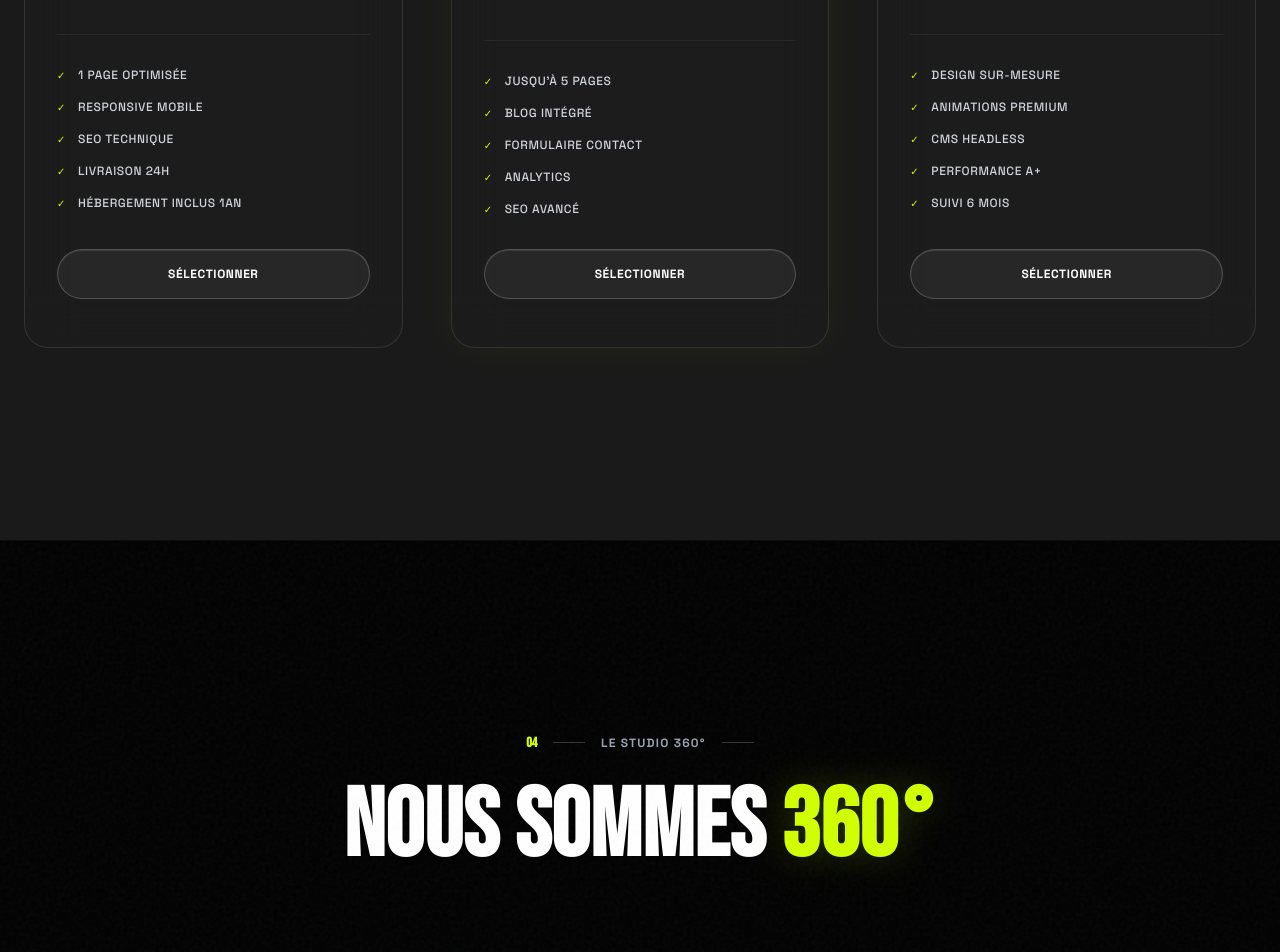
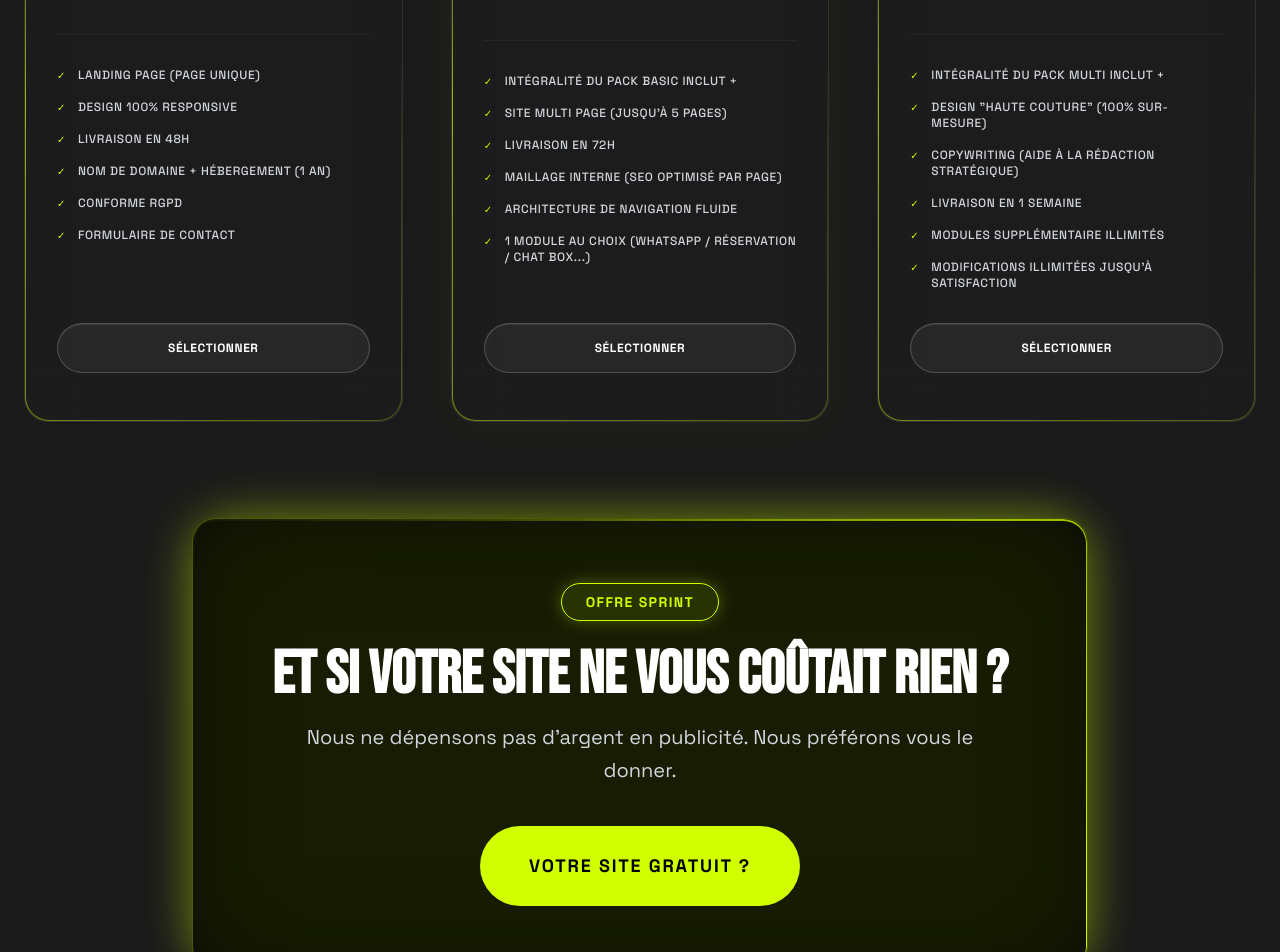
Before and after one commit to benchr-visuall/benchagencyv2, a Next.js app: page / in a window 1280 px wide. Shown: the part 2880-3832 px from the top of the page. Built offline with nearby package versions, Linux system fonts and the light colour scheme.

Commit message:
feat: update offers section data, add sprint offer with 3D effects and animated borders

```diff
--- a/src/components/OffresSection.tsx
+++ b/src/components/OffresSection.tsx
@@ -12,13 +12,14 @@ const OFFRES = [
     tier: 'Basic',
     tagline: "L'essentiel en une page.",
     description: 'Pour être en ligne hier.',
-    price: '590',
+    price: '690',
     features: [
-      '1 page optimisée',
-      'Responsive mobile',
-      'SEO technique',
-      'Livraison 24h',
-      'Hébergement inclus 1an',
+      'Landing page (page unique)',
+      'Design 100% Responsive',
+      'Livraison en 48h',
+      'Nom de domaine + Hébergement (1 an)',
+      'Conforme RGPD',
+      'Formulaire de contact',
     ],
     featured: false,
   },
@@ -27,8 +28,15 @@ const OFFRES = [
     tier: 'Multi',
     tagline: 'La vitrine complète.',
     description: 'Pour asseoir votre autorité sur tous vos métiers.',
-    price: '990',
-    features: ["Jusqu'à 5 pages", 'Blog intégré', 'Formulaire contact', 'Analytics', 'SEO avancé'],
+    price: '1190',
+    features: [
+      'Intégralité du pack BASIC inclut +',
+      "Site multi page (jusqu'à 5 pages)",
+      'Livraison en 72h',
+      'Maillage interne (SEO optimisé par page)',
+      'Architecture de navigation fluide',
+      '1 Module au choix (WhatsApp / Réservation / Chat box...)',
+    ],
     featured: true,
   },
   {
@@ -36,13 +44,14 @@ const OFFRES = [
     tier: 'Signature',
     tagline: "L'exception visuelle.",
     description: 'Un design artisanal pour marquer les esprits.',
-    price: '1490',
+    price: '1890',
     features: [
-      'Design sur-mesure',
-      'Animations premium',
-      'CMS headless',
-      'Performance A+',
-      'Suivi 6 mois',
+      'Intégralité du pack MULTI inclut +',
+      'Design "Haute Couture" (100% sur-mesure)',
+      'Copywriting (Aide à la rédaction stratégique)',
+      'Livraison en 1 semaine',
+      'Modules supplémentaire illimités',
+      "Modifications illimitées jusqu'à satisfaction",
     ],
     featured: false,
   },
@@ -51,6 +60,7 @@ const OFFRES = [
 export function OffresSection() {
   const sectionRef = useRef<HTMLElement>(null)
   const cardRefs = useRef<(HTMLDivElement | null)[]>([])
+  const sprintRef = useRef<HTMLDivElement>(null)
 
   useEffect(() => {
     const ctx = gsap.context(() => {
@@ -88,13 +98,30 @@ export function OffresSection() {
     const rect = card.getBoundingClientRect()
     const x = e.clientX - rect.left - rect.width / 2
     const y = e.clientY - rect.top - rect.height / 2
-    const rotateX = (-y / rect.height) * 12
-    const rotateY = (x / rect.width) * 12
-    card.style.transform = `perspective(1000px) rotateX(${rotateX}deg) rotateY(${rotateY}deg) scale(1.02)`
+    const rotateX = (-y / rect.height) * 22
+    const rotateY = (x / rect.width) * 22
+    card.style.transform = `perspective(1000px) rotateX(${rotateX}deg) rotateY(${rotateY}deg) scale(1.03)`
   }
 
   const handleMouseLeave = (idx: number) => {
     const card = cardRefs.current[idx]
+    if (!card) return
+    card.style.transform = 'perspective(1000px) rotateX(0) rotateY(0) scale(1)'
+  }
+
+  const handleMouseMoveSprint = (e: React.MouseEvent<HTMLDivElement>) => {
+    const card = sprintRef.current
+    if (!card) return
+    const rect = card.getBoundingClientRect()
+    const x = e.clientX - rect.left - rect.width / 2
+    const y = e.clientY - rect.top - rect.height / 2
+    const rotateX = (-y / rect.height) * 15
+    const rotateY = (x / rect.width) * 15
+    card.style.transform = `perspective(1000px) rotateX(${rotateX}deg) rotateY(${rotateY}deg) scale(1.02)`
+  }
+
+  const handleMouseLeaveSprint = () => {
+    const card = sprintRef.current
     if (!card) return
     card.style.transform = 'perspective(1000px) rotateX(0) rotateY(0) scale(1)'
   }
@@ -147,28 +174,22 @@ export function OffresSection() {
                 }}
                 onMouseMove={(e) => handleMouseMove(e, idx)}
                 onMouseLeave={() => handleMouseLeave(idx)}
-                className="group relative flex h-full flex-col gap-8 rounded-3xl border border-white/10 bg-white/[0.01] px-8 py-12 text-left backdrop-blur-xl transition-all duration-500 hover:bg-white/[0.03] active:scale-95"
+                className="card-3d group relative flex h-full flex-col gap-8 rounded-3xl border border-white/10 bg-white/[0.01] px-8 py-12 text-left backdrop-blur-xl transition-colors duration-500 hover:bg-white/[0.03] hover:border-white/20"
                 style={{
                   boxShadow: offre.featured ? '0 0 40px rgba(209,255,0,0.05)' : 'none',
                   cursor: 'none',
                 }}
               >
-                {/* Animated Border Gradient */}
-                <div className="pointer-events-none absolute inset-0 opacity-0 transition-opacity duration-500 group-hover:opacity-100">
-                  <div className="absolute inset-0 animate-[border-glow_2s_linear_infinite] rounded-3xl border-[1.5px] border-[var(--lime)]" />
-                  <style jsx>{`
-                    @keyframes border-glow {
-                      0%,
-                      100% {
-                        opacity: 0.3;
-                        filter: blur(2px);
-                      }
-                      50% {
-                        opacity: 0.8;
-                        filter: blur(4px);
-                      }
-                    }
-                  `}</style>
+                {/* Continuous 3D Spinning Neon Border */}
+                <div
+                  className="pointer-events-none absolute inset-0 z-[-1] rounded-3xl p-[1px] opacity-70"
+                  style={{
+                    WebkitMask: 'linear-gradient(#fff 0 0) content-box, linear-gradient(#fff 0 0)',
+                    WebkitMaskComposite: 'xor',
+                    maskComposite: 'exclude',
+                  }}
+                >
+                  <div className="absolute inset-[-100%] animate-[spin_4s_linear_infinite] bg-[conic-gradient(var(--lime)_0deg,transparent_90deg,transparent_180deg,var(--lime)_360deg)]" />
                 </div>
                 {offre.featured && (
                   <div className="absolute -top-3 left-1/2 -translate-x-1/2 rounded-full bg-[var(--lime)] px-4 py-1 text-[10px] font-bold tracking-wider text-black uppercase shadow-[0_0_20px_rgba(209,255,0,0.5)]">
@@ -236,6 +257,59 @@ export function OffresSection() {
             </div>
           ))}
         </div>
+
+        {/* Sprint Offer */}
+        <div className="animate-up relative mx-auto mt-24 w-full max-w-4xl">
+          {/* Outer Glow for Sprint */}
+          <div className="pointer-events-none absolute inset-0 animate-pulse rounded-[40px] bg-[var(--lime)] opacity-5 blur-xl" />
+
+          <div
+            ref={sprintRef}
+            onMouseMove={handleMouseMoveSprint}
+            onMouseLeave={handleMouseLeaveSprint}
+            className="card-3d relative flex w-full flex-col items-center overflow-hidden rounded-3xl border border-[var(--lime)]/30 bg-black/80 p-12 text-center backdrop-blur-2xl transition-colors hover:border-[var(--lime)]/60 md:p-16"
+            style={{ cursor: 'none' }}
+          >
+            {/* Inner Rotating Border for Sprint */}
+            <div
+              className="pointer-events-none absolute inset-0 z-[-1] rounded-3xl p-[1.5px] opacity-100"
+              style={{
+                WebkitMask: 'linear-gradient(#fff 0 0) content-box, linear-gradient(#fff 0 0)',
+                WebkitMaskComposite: 'xor',
+                maskComposite: 'exclude',
+              }}
+            >
+              <div className="absolute inset-[-100%] animate-[spin_3s_linear_infinite] bg-[conic-gradient(var(--lime)_0deg,transparent_90deg,transparent_180deg,var(--lime)_360deg)]" />
+            </div>
+
+            <div className="mb-6 rounded-full border border-[var(--lime)] bg-[var(--lime)]/10 px-6 py-2 text-sm font-bold tracking-widest text-[var(--lime)] uppercase shadow-[0_0_15px_rgba(209,255,0,0.3)]">
+              Offre Sprint
+            </div>
+            <h3
+              className="mb-4 text-4xl font-black text-white uppercase md:text-6xl"
+              style={{
+                fontFamily: "'Bebas Neue', sans-serif",
+                letterSpacing: 'calc(var(--tracking-readable) - 1px)',
+              }}
+            >
+              Et si votre site ne vous coûtait rien ?
+            </h3>
+            <p className="mb-10 text-base leading-relaxed text-gray-300 md:text-xl md:max-w-2xl">
+              Nous ne dépensons pas d'argent en publicité. Nous préférons vous le donner.
+            </p>
+            <a
+              href="/sprint"
+              className="group relative flex h-20 w-auto min-w-[320px] items-center justify-center overflow-hidden rounded-full bg-[var(--lime)] px-10 text-lg font-black tracking-widest text-black uppercase transition-transform hover:scale-105 hover:shadow-[0_0_60px_rgba(209,255,0,0.6)]"
+            >
+              <span className="relative z-10 transition-colors duration-300 group-hover:text-black">
+                Votre site gratuit ?
+              </span>
+              <div
+                className="absolute inset-0 origin-left scale-x-0 bg-white transition-transform duration-500 ease-[cubic-bezier(0.19,1,0.22,1)] group-hover:scale-x-100"
+              />
+            </a>
+          </div>
+        </div>
       </div>
     </section>
   )
```
